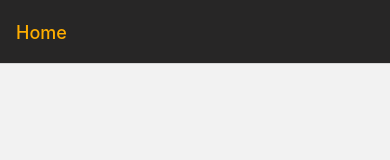
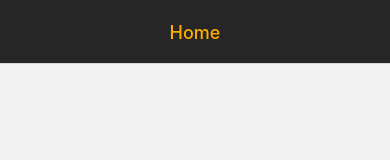
Before and after one commit to Ali-Jahankah/learning-react-native, a React Native app: screen / in a window 390 px wide. Shown: the top 160 px of the page. Built offline with nearby package versions, Linux system fonts and the light colour scheme.

Commit message:
learn some headers style options

```diff
--- a/App.js
+++ b/App.js
@@ -51,7 +51,8 @@ const App = () => {
           headerStyle: {
             backgroundColor: '#272626'
           },
-          headerTintColor: '#ffae00'
+          headerTintColor: '#ffae00',
+          headerTitleAlign: 'center'
         }}
       >
         <Stack.Screen name="Home" component={Home}></Stack.Screen>
```
